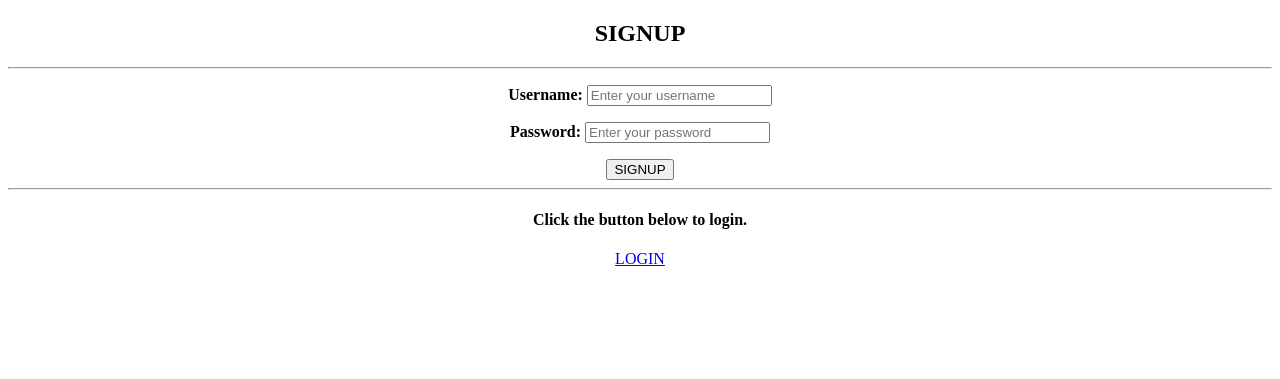
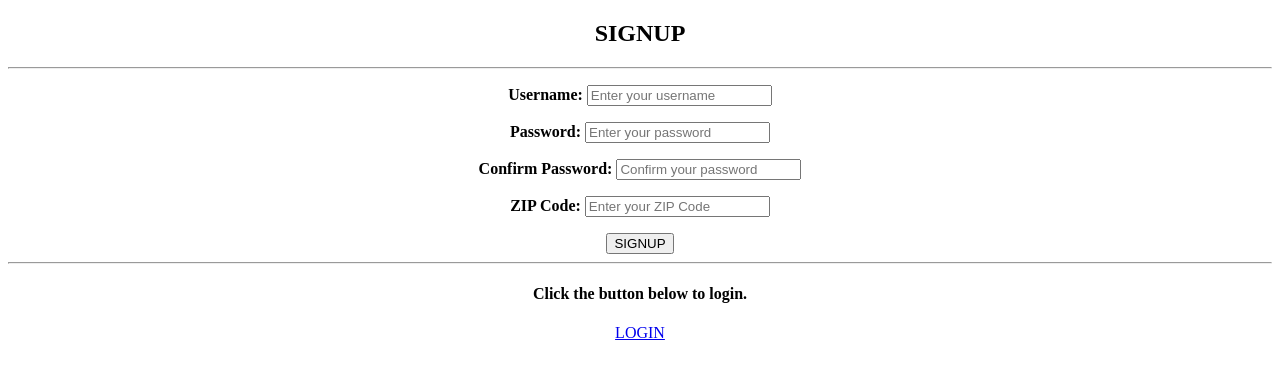
Before and after one commit to trien-hong/event-tracking-django, a Django app: page /signup_page/ in a window 1280 px wide. Shown: the top 379 px of the page. Run offline with Django 4.2, Linux system fonts and the light colour scheme.

Commit message:
added new field to user table & more error messages

```diff
--- a/event_tracking_django/settings.py
+++ b/event_tracking_django/settings.py
@@ -130,3 +130,5 @@ STATIC_URL = "static/"
 # https://docs.djangoproject.com/en/4.1/ref/settings/#default-auto-field
 
 DEFAULT_AUTO_FIELD = "django.db.models.BigAutoField"
+
+AUTH_USER_MODEL = "pages.User"
--- a/pages/models.py
+++ b/pages/models.py
@@ -1,4 +1,5 @@
 from django.db import models
+from django.contrib.auth.models import AbstractUser
 
 # Create your models here.
 
@@ -11,3 +12,6 @@ class UserEvents(models.Model):
     event_location = models.CharField(max_length=1000)
     event_price = models.CharField(max_length=1000)
     user_id = models.PositiveBigIntegerField()
+
+class User(AbstractUser):
+    zip = models.PositiveBigIntegerField()
--- a/pages/templates/signup_page.html
+++ b/pages/templates/signup_page.html
@@ -9,19 +9,19 @@
         <center>
             <h2>SIGNUP</h2>
             <hr>
+            {% if messages %}
+                {% for message in messages %}
+                    <h3{% if message.tags %} class="{{ message.tags }}"{% endif %}>{{ message }}</h3>
+                {% endfor %}
+            {% endif %}
             <form action="{% url 'signup_page' %}" method="POST">
                 {% csrf_token %}
-                <p><b>Username: </b><input type="text" name="username" placeholder="Enter your username" required></input></p>
+                <p><b>Username: </b><input type="text" name="username" placeholder="Enter your username" maxlength="150" required></input></p>
                 <p><b>Password: </b><input type="password" name="password" placeholder="Enter your password" required></input></p>
+                <p><b>Confirm Password: </b><input type="password" name="confirm_password" placeholder="Confirm your password" required></input></p>
+                <p><b>ZIP Code: </b><input type="text" name="zip" placeholder="Enter your ZIP Code" minlength="5" maxlength="5" required></input></p>
                 <input type="submit" value="SIGNUP">
             </form>
-            {% if messages %}
-                <ul class="messages">
-                    {% for message in messages %}
-                        <h3{% if message.tags %} class="{{ message.tags }}"{% endif %}>{{ message }}</h3>
-                    {% endfor %}
-                </ul>
-            {% endif %}
             <hr>
             <h4>Click the button below to login.</h4>
             <a href="{% url 'login_page' %}">LOGIN</a>
--- a/pages/views.py
+++ b/pages/views.py
@@ -1,5 +1,6 @@
 from django.shortcuts import render, redirect
-from django.contrib.auth.models import User
+from django.contrib.auth import get_user_model
+User = get_user_model()
 from django.contrib.auth.decorators import login_required
 from django.contrib.auth import authenticate, login, logout
 from django.contrib import messages
@@ -15,7 +16,7 @@ def login_page(request):
             login(request, user)
             return redirect(index)
         else:
-            messages.add_message(request, messages.INFO, "The username and/or password seem to be incorect. Please try again.")
+            messages.add_message(request, messages.ERROR, "The username and/or password seem to be incorrect. Please try again.")
             return redirect(login_page)
 
 def signup_page(request):
@@ -24,17 +25,24 @@ def signup_page(request):
     if request.method == "POST":
         user_info = request.POST
         if User.objects.filter(username=user_info["username"]).exists():
-            messages.add_message(request, messages.INFO, "Username already exist. Try a different username or try logging in.")
+            messages.add_message(request, messages.ERROR, "Username already exist. Try a different username or try logging in.")
+            return redirect(signup_page)
+        elif user_info["password"] != user_info["confirm_password"]:
+            messages.add_message(request, messages.ERROR, "Passwords do not match. Please ensure both password fields match.")
+            return redirect(signup_page)
+        elif user_info["zip"].isnumeric() is False:
+            messages.add_message(request, messages.ERROR, "ZIP Code should only contain numeric values (0-9).")
             return redirect(signup_page)
         else:
-            user = User.objects.create_user(username=user_info["username"], password=user_info["password"])
+            user = User.objects.create_user(username=user_info["username"], password=user_info["password"], zip=user_info["zip"])
             return redirect(login_page)
 
 @login_required
 def index(request):
-    return render(request, 'index.html', { "username": request.user.username })
+    return render(request, 'index.html', { "username": request.user.username, "password": request.user.password, "zip": request.user.zip })
 
 @login_required
 def logout_action(request):
     logout(request)
+    messages.add_message(request, messages.SUCCESS, "Logout Successful!")
     return redirect(login_page)
```
Also changed, not shown: pages/templates/login_page.html (+5 -7 lines).
